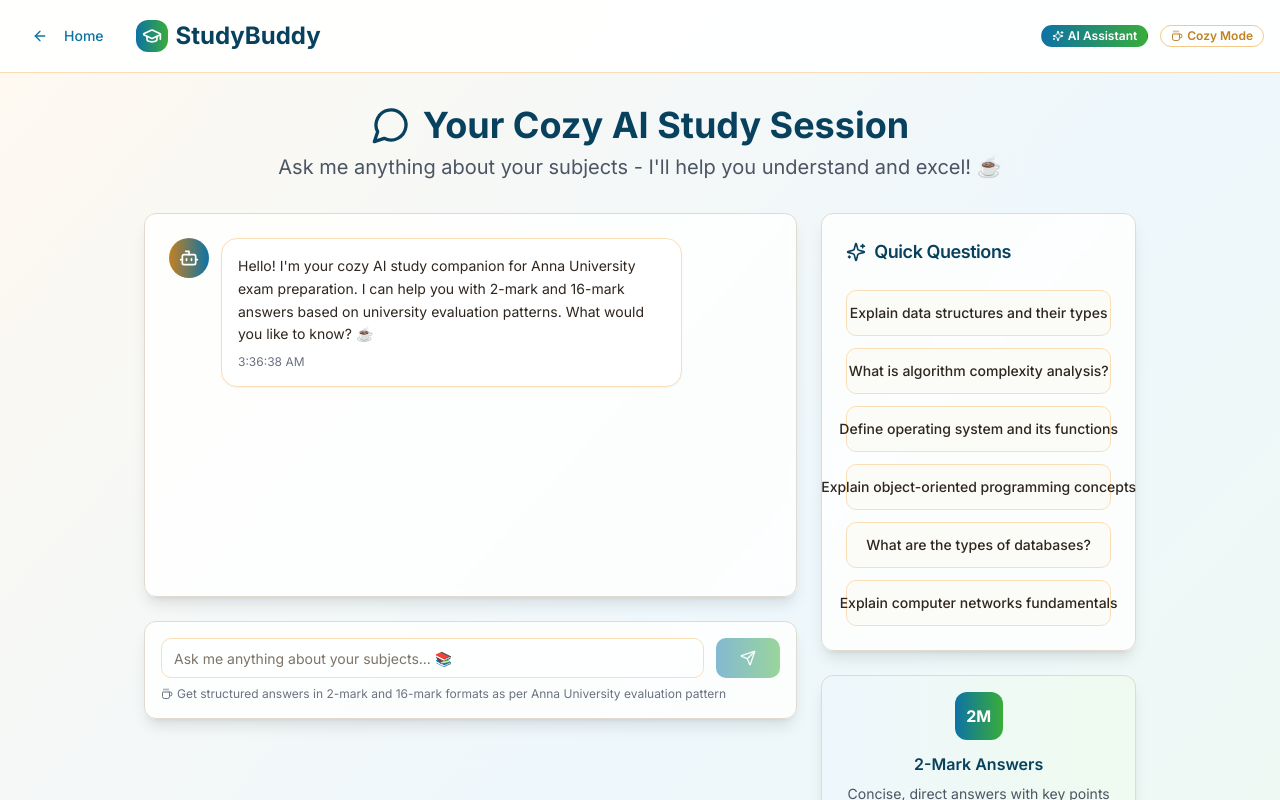
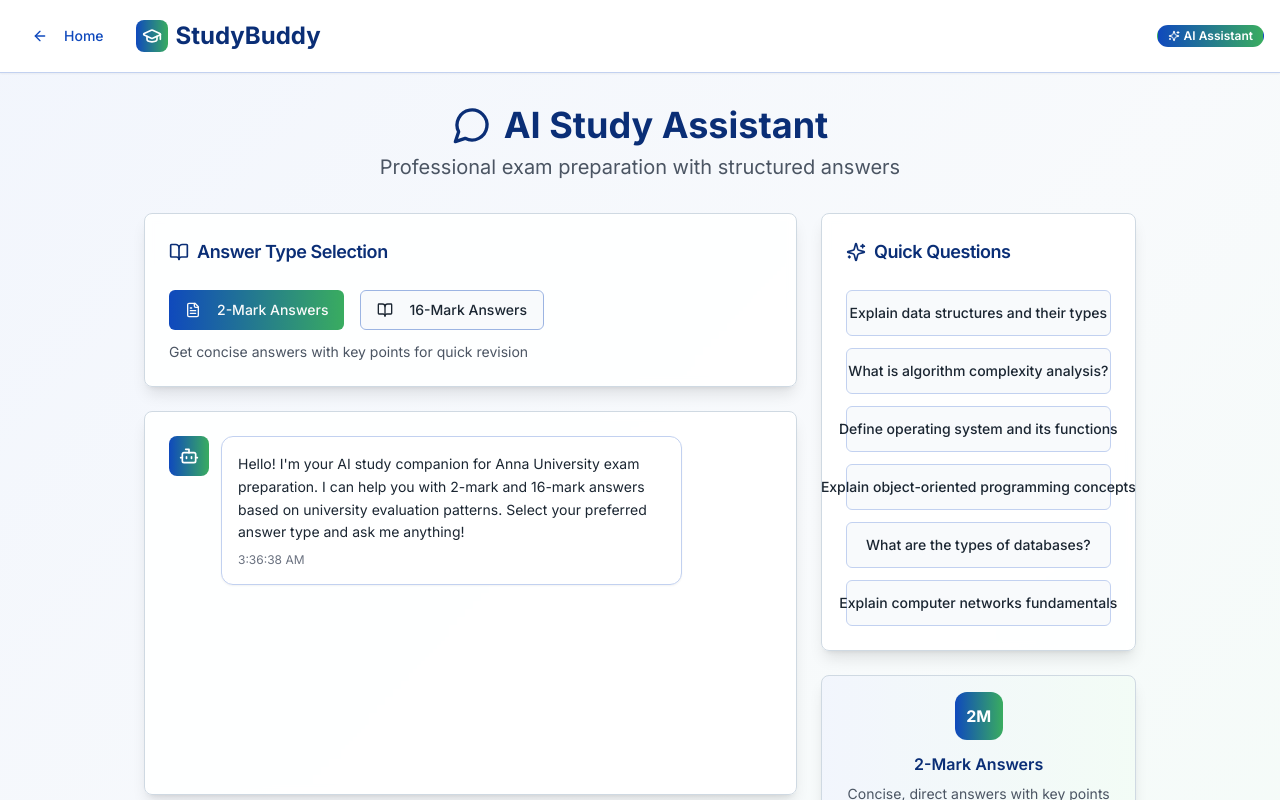
Before and after one commit to HariharanSuthan-A/anna-ai-prep-buddy, a React (Vite) app: page /chat in a window 1280 px wide. Shown: the top 800 px of the page. Built offline with nearby package versions, Linux system fonts and the light colour scheme.

Commit message:
feat: Implement educational theme and answer options
Refactor the application to use an educational theme with an elegant design.
Add buttons to the AI chat interface for selecting 2-mark and 16-mark answer options.
The AI will generate answers based on the selected option.

```diff
--- a/src/index.css
+++ b/src/index.css
@@ -3,75 +3,75 @@
 @tailwind components;
 @tailwind utilities;
 
-/* Cozy Educational Design System */
+/* Elegant Educational Design System */
 
 @layer base {
   :root {
-    --background: 50 30% 98%;
-    --foreground: 30 20% 15%;
+    --background: 210 40% 98%;
+    --foreground: 210 30% 15%;
 
-    --card: 40 25% 96%;
-    --card-foreground: 30 20% 15%;
+    --card: 210 30% 96%;
+    --card-foreground: 210 30% 15%;
 
-    --popover: 40 25% 96%;
-    --popover-foreground: 30 20% 15%;
+    --popover: 210 30% 96%;
+    --popover-foreground: 210 30% 15%;
 
-    --primary: 200 85% 40%;
+    --primary: 220 85% 45%;
     --primary-foreground: 0 0% 98%;
 
-    --secondary: 35 25% 88%;
-    --secondary-foreground: 30 20% 25%;
+    --secondary: 210 25% 88%;
+    --secondary-foreground: 210 30% 25%;
 
-    --muted: 35 15% 92%;
-    --muted-foreground: 30 10% 45%;
+    --muted: 210 20% 92%;
+    --muted-foreground: 210 15% 45%;
 
-    --accent: 35 25% 88%;
-    --accent-foreground: 30 20% 25%;
+    --accent: 210 25% 88%;
+    --accent-foreground: 210 30% 25%;
 
     --destructive: 0 84.2% 60.2%;
     --destructive-foreground: 210 40% 98%;
 
-    --border: 35 20% 85%;
-    --input: 35 20% 85%;
-    --ring: 200 85% 40%;
+    --border: 210 25% 85%;
+    --input: 210 25% 85%;
+    --ring: 220 85% 45%;
 
-    --radius: 0.75rem;
+    --radius: 0.5rem;
 
     /* Educational theme colors */
-    --educational-50: 200 70% 96%;
-    --educational-100: 200 65% 90%;
-    --educational-200: 200 60% 80%;
-    --educational-300: 200 55% 70%;
-    --educational-400: 200 50% 60%;
-    --educational-500: 200 85% 40%;
-    --educational-600: 200 85% 35%;
-    --educational-700: 200 85% 30%;
-    --educational-800: 200 85% 25%;
-    --educational-900: 200 85% 20%;
+    --educational-50: 220 70% 97%;
+    --educational-100: 220 65% 92%;
+    --educational-200: 220 60% 85%;
+    --educational-300: 220 55% 75%;
+    --educational-400: 220 50% 65%;
+    --educational-500: 220 85% 45%;
+    --educational-600: 220 85% 40%;
+    --educational-700: 220 85% 35%;
+    --educational-800: 220 85% 30%;
+    --educational-900: 220 85% 25%;
 
-    /* Success/growth colors */
-    --success-50: 120 60% 96%;
-    --success-100: 120 55% 90%;
-    --success-200: 120 50% 80%;
-    --success-300: 120 45% 70%;
-    --success-400: 120 40% 60%;
-    --success-500: 120 45% 50%;
-    --success-600: 120 50% 45%;
-    --success-700: 120 55% 40%;
-    --success-800: 120 60% 35%;
-    --success-900: 120 65% 30%;
+    /* Academic success colors */
+    --success-50: 140 60% 97%;
+    --success-100: 140 55% 92%;
+    --success-200: 140 50% 85%;
+    --success-300: 140 45% 75%;
+    --success-400: 140 40% 65%;
+    --success-500: 140 45% 55%;
+    --success-600: 140 50% 45%;
+    --success-700: 140 55% 35%;
+    --success-800: 140 60% 25%;
+    --success-900: 140 65% 20%;
 
-    /* Warm accent colors */
-    --warm-50: 35 100% 97%;
-    --warm-100: 35 95% 92%;
-    --warm-200: 35 90% 85%;
-    --warm-300: 35 85% 75%;
-    --warm-400: 35 80% 65%;
-    --warm-500: 35 75% 55%;
-    --warm-600: 35 70% 45%;
-    --warm-700: 35 65% 35%;
-    --warm-800: 35 60% 25%;
-    --warm-900: 35 55% 15%;
+    /* Professional accent colors */
+    --accent-50: 260 100% 98%;
+    --accent-100: 260 95% 94%;
+    --accent-200: 260 90% 88%;
+    --accent-300: 260 85% 78%;
+    --accent-400: 260 80% 68%;
+    --accent-500: 260 75% 58%;
+    --accent-600: 260 70% 48%;
+    --accent-700: 260 65% 38%;
+    --accent-800: 260 60% 28%;
+    --accent-900: 260 55% 18%;
 
     --sidebar-background: 0 0% 98%;
     --sidebar-foreground: 240 5.3% 26.1%;
@@ -84,25 +84,25 @@
   }
 
   .dark {
-    --background: 30 15% 8%;
-    --foreground: 35 20% 95%;
-    --card: 30 15% 10%;
-    --card-foreground: 35 20% 95%;
-    --popover: 30 15% 10%;
-    --popover-foreground: 35 20% 95%;
-    --primary: 200 85% 60%;
-    --primary-foreground: 30 15% 8%;
-    --secondary: 30 10% 15%;
-    --secondary-foreground: 35 20% 95%;
-    --muted: 30 10% 15%;
-    --muted-foreground: 35 15% 65%;
-    --accent: 30 10% 15%;
-    --accent-foreground: 35 20% 95%;
+    --background: 210 20% 8%;
+    --foreground: 210 20% 95%;
+    --card: 210 20% 10%;
+    --card-foreground: 210 20% 95%;
+    --popover: 210 20% 10%;
+    --popover-foreground: 210 20% 95%;
+    --primary: 220 85% 60%;
+    --primary-foreground: 210 20% 8%;
+    --secondary: 210 15% 15%;
+    --secondary-foreground: 210 20% 95%;
+    --muted: 210 15% 15%;
+    --muted-foreground: 210 20% 65%;
+    --accent: 210 15% 15%;
+    --accent-foreground: 210 20% 95%;
     --destructive: 0 62.8% 30.6%;
     --destructive-foreground: 210 40% 98%;
-    --border: 30 10% 18%;
-    --input: 30 10% 18%;
-    --ring: 200 85% 60%;
+    --border: 210 15% 18%;
+    --input: 210 15% 18%;
+    --ring: 220 85% 60%;
   }
 }
 
@@ -117,56 +117,47 @@
   }
 }
 
-/* Cozy animations */
-@keyframes gentle-float {
-  0%, 100% { transform: translateY(0px); }
-  50% { transform: translateY(-10px); }
-}
-
-@keyframes fade-in {
+/* Professional animations */
+@keyframes slide-up {
   from { opacity: 0; transform: translateY(20px); }
   to { opacity: 1; transform: translateY(0); }
 }
 
-@keyframes slide-in-left {
-  from { opacity: 0; transform: translateX(-30px); }
-  to { opacity: 1; transform: translateX(0); }
+@keyframes fade-in {
+  from { opacity: 0; }
+  to { opacity: 1; }
 }
 
-@keyframes slide-in-right {
-  from { opacity: 0; transform: translateX(30px); }
-  to { opacity: 1; transform: translateX(0); }
+@keyframes scale-in {
+  from { opacity: 0; transform: scale(0.95); }
+  to { opacity: 1; transform: scale(1); }
 }
 
-.animate-gentle-float {
-  animation: gentle-float 3s ease-in-out infinite;
+.animate-slide-up {
+  animation: slide-up 0.5s ease-out;
 }
 
 .animate-fade-in {
-  animation: fade-in 0.6s ease-out;
+  animation: fade-in 0.4s ease-out;
 }
 
-.animate-slide-in-left {
-  animation: slide-in-left 0.6s ease-out;
+.animate-scale-in {
+  animation: scale-in 0.3s ease-out;
 }
 
-.animate-slide-in-right {
-  animation: slide-in-right 0.6s ease-out;
-}
-
-/* Custom scrollbar */
+/* Professional scrollbar */
 ::-webkit-scrollbar {
-  width: 8px;
+  width: 6px;
 }
 
 ::-webkit-scrollbar-track {
   background: hsl(var(--muted));
-  border-radius: 4px;
+  border-radius: 3px;
 }
 
 ::-webkit-scrollbar-thumb {
   background: hsl(var(--muted-foreground) / 0.3);
-  border-radius: 4px;
+  border-radius: 3px;
 }
 
 ::-webkit-scrollbar-thumb:hover {
--- a/src/pages/Chat.tsx
+++ b/src/pages/Chat.tsx
@@ -5,16 +5,17 @@ import { Card, CardContent, CardHeader, CardTitle } from "@/components/ui/card";
 import { Input } from "@/components/ui/input";
 import { Badge } from "@/components/ui/badge";
 import { useNavigate } from "react-router-dom";
-import { GraduationCap, ArrowLeft, Send, MessageCircle, Bot, User, Sparkles, Coffee } from "lucide-react";
+import { GraduationCap, ArrowLeft, Send, MessageCircle, Bot, User, Sparkles, BookOpen, FileText } from "lucide-react";
 import { useToast } from "@/hooks/use-toast";
 
 const Chat = () => {
   const navigate = useNavigate();
   const { toast } = useToast();
+  const [answerType, setAnswerType] = useState<"2mark" | "16mark">("2mark");
   const [messages, setMessages] = useState([
     {
       id: 1,
-      text: "Hello! I'm your cozy AI study companion for Anna University exam preparation. I can help you with 2-mark and 16-mark answers based on university evaluation patterns. What would you like to know? ☕",
+      text: "Hello! I'm your AI study companion for Anna University exam preparation. I can help you with 2-mark and 16-mark answers based on university evaluation patterns. Select your preferred answer type and ask me anything!",
       sender: "ai",
       timestamp: new Date().toLocaleTimeString()
     }
@@ -38,6 +39,10 @@ const Chat = () => {
     setIsTyping(true);
 
     try {
+      const promptType = answerType === "2mark"
+        ? "Provide a concise 2-mark answer format with key points (maximum 2-3 sentences with bullet points if needed)"
+        : "Provide a detailed 16-mark answer format with introduction, detailed explanation with examples, and conclusion (comprehensive response with proper structure)";
+
       const response = await fetch(`https://generativelanguage.googleapis.com/v1beta/models/gemini-2.0-flash:generateContent?key=AIzaSyDkbEjn21-DvyI795K4fR1N5irLt1Is2H0`, {
         method: 'POST',
         headers: {
@@ -46,18 +51,18 @@ const Chat = () => {
         body: JSON.stringify({
           contents: [{
             parts: [{
-              text: `You are a friendly, cozy AI study companion specialized in Anna University exam preparation. Please provide educational answers in the Anna University evaluation format. If the question is suitable for a 2-mark answer, provide a concise response with key points. If it requires a detailed explanation, structure it as a 16-mark answer with introduction, detailed explanation, examples, and conclusion.
+              text: `You are a professional AI assistant specialized in Anna University exam preparation. ${promptType}
 
 Question: ${currentQuestion}
 
-Please format your response appropriately for Anna University evaluation standards with a warm, friendly tone.`
+Please format your response appropriately for Anna University evaluation standards with clear structure and academic language.`
             }]
           }],
           generationConfig: {
             temperature: 0.7,
             topK: 40,
             topP: 0.95,
-            maxOutputTokens: 1024,
+            maxOutputTokens: answerType === "2mark" ? 512 : 1024,
           },
         }),
       });
@@ -80,14 +85,14 @@ Please format your response appropriately for Anna University evaluation standar
     } catch (error) {
       console.error('Error calling Gemini API:', error);
       toast({
-        title: "Oops! Something went wrong",
-        description: "I'm having trouble connecting right now. Please try again in a moment. ☕",
+        title: "Connection Error",
+        description: "I'm having trouble connecting right now. Please try again in a moment.",
         variant: "destructive"
       });
 
       const errorMessage = {
         id: messages.length + 2,
-        text: "Sorry, I'm having trouble connecting right now. Please try again in a moment. Don't worry, I'll be back to help you soon! ☕",
+        text: "Sorry, I'm having trouble connecting right now. Please try again in a moment.",
         sender: "ai" as const,
         timestamp: new Date().toLocaleTimeString()
       };
@@ -107,9 +112,9 @@ Please format your response appropriately for Anna University evaluation standar
   ];
 
   return (
-    <div className="min-h-screen bg-gradient-to-br from-warm-50 via-educational-50 to-success-50">
+    <div className="min-h-screen bg-gradient-to-br from-educational-50 via-background to-success-50">
       {/* Navigation */}
-      <nav className="bg-white/90 backdrop-blur-sm border-b border-warm-200 sticky top-0 z-50">
+      <nav className="bg-white/95 backdrop-blur-sm border-b border-educational-200 sticky top-0 z-50 shadow-sm">
         <div className="container mx-auto px-4 py-4 flex justify-between items-center">
           <div className="flex items-center space-x-4">
             <Button
@@ -132,31 +137,69 @@ Please format your response appropriately for Anna University evaluation standar
               <Sparkles className="h-3 w-3 mr-1" />
               AI Assistant
             </Badge>
-            <Badge variant="outline" className="text-warm-600 border-warm-300">
-              <Coffee className="h-3 w-3 mr-1" />
-              Cozy Mode
-            </Badge>
           </div>
         </div>
       </nav>
 
       <div className="container mx-auto px-4 py-8 max-w-5xl">
         {/* Header */}
-        <div className="text-center mb-8 animate-fade-in">
+        <div className="text-center mb-8 animate-slide-up">
           <h1 className="text-4xl font-bold mb-2 text-educational-900 flex items-center justify-center">
             <MessageCircle className="h-10 w-10 mr-3" />
-            Your Cozy AI Study Session
+            AI Study Assistant
           </h1>
           <p className="text-xl text-gray-600">
-            Ask me anything about your subjects - I'll help you understand and excel! ☕
+            Professional exam preparation with structured answers
           </p>
         </div>
 
         <div className="grid lg:grid-cols-3 gap-6">
           {/* Chat Section */}
           <div className="lg:col-span-2 space-y-6">
+            {/* Answer Type Selection */}
+            <Card className="shadow-lg bg-white/90 backdrop-blur-sm animate-fade-in">
+              <CardHeader>
+                <CardTitle className="text-lg text-educational-900 flex items-center">
+                  <BookOpen className="h-5 w-5 mr-2" />
+                  Answer Type Selection
+                </CardTitle>
+              </CardHeader>
+              <CardContent>
+                <div className="flex space-x-4">
+                  <Button
+                    variant={answerType === "2mark" ? "default" : "outline"}
+                    onClick={() => setAnswerType("2mark")}
+                    className={answerType === "2mark"
+                      ? "bg-gradient-to-r from-educational-600 to-success-600 hover:from-educational-700 hover:to-success-700"
+                      : "border-educational-300 hover:bg-educational-50"
+                    }
+                  >
+                    <FileText className="h-4 w-4 mr-2" />
+                    2-Mark Answers
+                  </Button>
+                  <Button
+                    variant={answerType === "16mark" ? "default" : "outline"}
+                    onClick={() => setAnswerType("16mark")}
+                    className={answerType === "16mark"
+                      ? "bg-gradient-to-r from-educational-600 to-success-600 hover:from-educational-700 hover:to-success-700"
+                      : "border-educational-300 hover:bg-educational-50"
+                    }
+                  >
+                    <BookOpen className="h-4 w-4 mr-2" />
+                    16-Mark Answers
+                  </Button>
+                </div>
+                <p className="text-sm text-gray-600 mt-3">
+                  {answerType === "2mark"
+                    ? "Get concise answers with key points for quick revision"
+                    : "Get detailed explanations with examples and comprehensive coverage"
+                  }
+                </p>
+              </CardContent>
+            </Card>
+
             {/* Chat Messages */}
-            <Card className="h-96 overflow-hidden shadow-lg bg-white/80 backdrop-blur-sm">
+            <Card className="h-96 overflow-hidden shadow-lg bg-white/90 backdrop-blur-sm">
               <CardContent className="p-0 h-full flex flex-col">
                 <div className="flex-1 overflow-y-auto p-6 space-y-4">
                   {messages.map((message) => (
@@ -165,10 +208,10 @@ Please format your response appropriately for Anna University evaluation standar
                       className={`flex ${message.sender === 'user' ? 'justify-end' : 'justify-start'}`}
                     >
                       <div className={`flex max-w-[85%] ${message.sender === 'user' ? 'flex-row-reverse' : 'flex-row'}`}>
-                        <div className={`flex-shrink-0 w-10 h-10 rounded-full flex items-center justify-center ${
+                        <div className={`flex-shrink-0 w-10 h-10 rounded-lg flex items-center justify-center ${
                           message.sender === 'user'
                             ? 'bg-gradient-to-r from-educational-600 to-success-600 ml-3'
-                            : 'bg-gradient-to-r from-warm-600 to-educational-600 mr-3'
+                            : 'bg-gradient-to-r from-educational-600 to-success-600 mr-3'
                         }`}>
                           {message.sender === 'user' ? (
                             <User className="h-5 w-5 text-white" />
@@ -176,10 +219,10 @@ Please format your response appropriately for Anna University evaluation standar
                             <Bot className="h-5 w-5 text-white" />
                           )}
                         </div>
-                        <div className={`rounded-2xl p-4 ${
+                        <div className={`rounded-xl p-4 ${
                           message.sender === 'user'
                             ? 'bg-gradient-to-r from-educational-600 to-success-600 text-white'
-                            : 'bg-white border border-warm-200 shadow-sm'
+                            : 'bg-white border border-educational-200 shadow-sm'
                         }`}>
                           <p className="whitespace-pre-line text-sm leading-relaxed">
                             {message.text}
@@ -197,14 +240,14 @@ Please format your response appropriately for Anna University evaluation standar
                   {isTyping && (
                     <div className="flex justify-start">
                       <div className="flex">
-                        <div className="flex-shrink-0 w-10 h-10 rounded-full bg-gradient-to-r from-warm-600 to-educational-600 flex items-center justify-center mr-3">
+                        <div className="flex-shrink-0 w-10 h-10 rounded-lg bg-gradient-to-r from-educational-600 to-success-600 flex items-center justify-center mr-3">
                           <Bot className="h-5 w-5 text-white" />
                         </div>
-                        <div className="bg-white border border-warm-200 rounded-2xl p-4 shadow-sm">
+                        <div className="bg-white border border-educational-200 rounded-xl p-4 shadow-sm">
                           <div className="flex space-x-1">
                             <div className="w-2 h-2 bg-educational-400 rounded-full animate-bounce"></div>
                             <div className="w-2 h-2 bg-success-400 rounded-full animate-bounce" style={{animationDelay: '0.1s'}}></div>
-                            <div className="w-2 h-2 bg-warm-400 rounded-full animate-bounce" style={{animationDelay: '0.2s'}}></div>
+                            <div className="w-2 h-2 bg-educational-400 rounded-full animate-bounce" style={{animationDelay: '0.2s'}}></div>
                           </div>
                         </div>
                       </div>
@@ -215,15 +258,15 @@ Please format your response appropriately for Anna University evaluation standar
             </Card>
 
             {/* Message Input */}
-            <Card className="shadow-lg bg-white/80 backdrop-blur-sm">
+            <Card className="shadow-lg bg-white/90 backdrop-blur-sm">
               <CardContent className="p-4">
                 <div className="flex space-x-3">
                   <Input
                     value={inputMessage}
                     onChange={(e) => setInputMessage(e.target.value)}
-                    placeholder="Ask me anything about your subjects... 📚"
+                    placeholder="Ask me anything about your subjects..."
                     onKeyPress={(e) => e.key === 'Enter' && handleSendMessage()}
-                    className="flex-1 border-warm-200 focus:border-educational-400 bg-white/50"
+                    className="flex-1 border-educational-200 focus:border-educational-400 bg-white/50"
                   />
                   <Button
                     onClick={handleSendMessage}
@@ -234,8 +277,8 @@ Please format your response appropriately for Anna University evaluation standar
                   </Button>
                 </div>
                 <p className="text-xs text-gray-500 mt-2 flex items-center">
-                  <Coffee className="h-3 w-3 mr-1" />
-                  Get structured answers in 2-mark and 16-mark formats as per Anna University evaluation pattern
+                  <BookOpen className="h-3 w-3 mr-1" />
+                  Get structured answers in {answerType === "2mark" ? "2-mark" : "16-mark"} format as per Anna University evaluation pattern
                 </p>
               </CardContent>
             </Card>
@@ -244,7 +287,7 @@ Please format your response appropriately for Anna University evaluation standar
           {/* Sidebar */}
           <div className="space-y-6">
             {/* Quick Questions */}
-            <Card className="shadow-lg bg-white/80 backdrop-blur-sm">
+            <Card className="shadow-lg bg-white/90 backdrop-blur-sm animate-scale-in">
               <CardHeader>
                 <CardTitle className="text-lg text-educational-900 flex items-center">
                   <Sparkles className="h-5 w-5 mr-2" />
@@ -257,7 +300,7 @@ Please format your response appropriately for Anna University evaluation standar
                     <Button
                       key={index}
                       variant="outline"
-                      className="w-full text-left h-auto p-3 hover:bg-educational-50 border-warm-200 text-sm"
+                      className="w-full text-left h-auto p-3 hover:bg-educational-50 border-educational-200 text-sm"
                       onClick={() => setInputMessage(question)}
                     >
                       {question}
@@ -277,30 +320,30 @@ Please format your response appropriately for Anna University evaluation standar
                 <p className="text-sm text-gray-600">Concise, direct answers with key points</p>
               </Card>
 
-              <Card className="text-center p-4 shadow-lg bg-gradient-to-r from-success-50 to-warm-50">
-                <div className="w-12 h-12 bg-gradient-to-r from-success-600 to-warm-600 rounded-xl flex items-center justify-center mx-auto mb-3">
+              <Card className="text-center p-4 shadow-lg bg-gradient-to-r from-success-50 to-educational-50">
+                <div className="w-12 h-12 bg-gradient-to-r from-success-600 to-educational-600 rounded-xl flex items-center justify-center mx-auto mb-3">
                   <span className="text-white font-bold">16M</span>
                 </div>
                 <h3 className="font-semibold text-educational-900 mb-2">16-Mark Answers</h3>
                 <p className="text-sm text-gray-600">Detailed explanations with examples</p>
               </Card>
 
-              <Card className="text-center p-4 shadow-lg bg-gradient-to-r from-warm-50 to-educational-50">
-                <div className="w-12 h-12 bg-gradient-to-r from-warm-600 to-educational-600 rounded-xl flex items-center justify-center mx-auto mb-3">
-                  <Coffee className="h-6 w-6 text-white" />
+              <Card className="text-center p-4 shadow-lg bg-gradient-to-r from-educational-50 to-success-50">
+                <div className="w-12 h-12 bg-gradient-to-r from-educational-600 to-success-600 rounded-xl flex items-center justify-center mx-auto mb-3">
+                  <BookOpen className="h-6 w-6 text-white" />
                 </div>
-                <h3 className="font-semibold text-educational-900 mb-2">Cozy Learning</h3>
-                <p className="text-sm text-gray-600">Warm, friendly study environment</p>
+                <h3 className="font-semibold text-educational-900 mb-2">Professional Learning</h3>
+                <p className="text-sm text-gray-600">Structured academic approach</p>
               </Card>
             </div>
           </div>
         </div>
 
         {/* Study Tips */}
-        <Card className="mt-8 shadow-lg bg-gradient-to-r from-warm-100 to-educational-100">
+        <Card className="mt-8 shadow-lg bg-gradient-to-r from-educational-100 to-success-100">
           <CardHeader>
             <CardTitle className="text-lg text-educational-900 flex items-center">
-              <Coffee className="h-5 w-5 mr-2" />
+              <BookOpen className="h-5 w-5 mr-2" />
               Study Tips for Anna University Exams
             </CardTitle>
           </CardHeader>
--- a/tailwind.config.ts
+++ b/tailwind.config.ts
@@ -87,18 +87,6 @@ export default {
 					800: 'hsl(var(--success-800))',
 					900: 'hsl(var(--success-900))',
 				},
-				warm: {
-					50: 'hsl(var(--warm-50))',
-					100: 'hsl(var(--warm-100))',
-					200: 'hsl(var(--warm-200))',
-					300: 'hsl(var(--warm-300))',
-					400: 'hsl(var(--warm-400))',
-					500: 'hsl(var(--warm-500))',
-					600: 'hsl(var(--warm-600))',
-					700: 'hsl(var(--warm-700))',
-					800: 'hsl(var(--warm-800))',
-					900: 'hsl(var(--warm-900))',
-				},
 			},
 			borderRadius: {
 				lg: 'var(--radius)',
```
